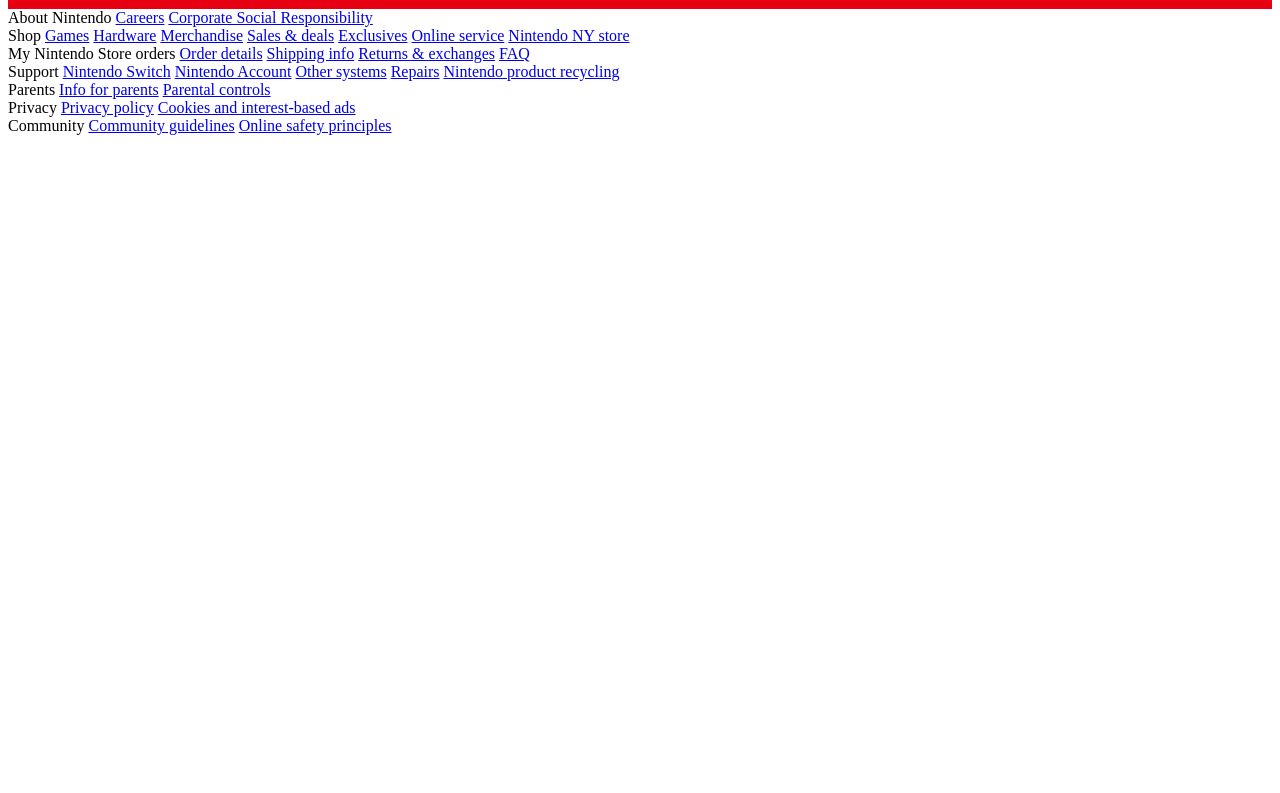
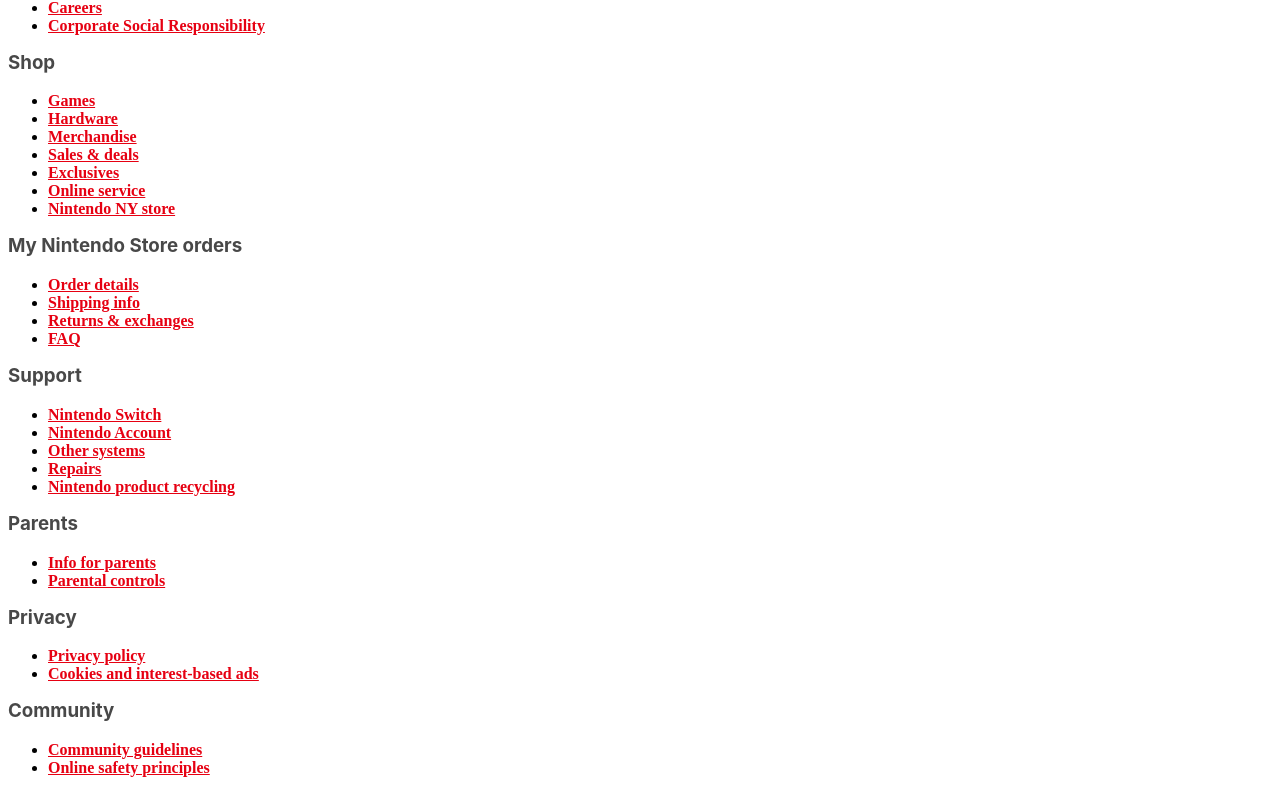
Before and after one commit to Gejjeg/nintendo, a plain HTML site: page index.html in a window 1280 px wide. Shown: the part 195-988 px from the top of the page. Before the commit the page ends 800 px from the top, so only its background shows below. Drawn offline with Linux system fonts and the light colour scheme.

Commit message:
basic structure complete

```diff
--- a/index.html
+++ b/index.html
@@ -12,8 +12,12 @@
   <body>
     <footer>
       <section id="footerLogo">
-        <div id="logosright">nintendo logo</div>
         <div id="logosleft">
+          <a href="#nintendo"
+            ><img src="logos/nintendologo.svg" alt="nintendo Logo"
+          /></a>
+        </div>
+        <div id="logosright">
           <a href="#fbnintendo"
             ><img src="logos/facebooklogo.svg" alt="facebook Logo"
           /></a>
@@ -30,50 +34,64 @@
       </section>
       <section class="footer">
         <div>
-          <div id="aboutNintendo">
-            About Nintendo
-            <a href="#Careers">Careers</a>
-            <a href="#csr">Corporate Social Responsibility</a>
+          <div id="aboutNintendo" class="about">
+            <h3>About Nintendo</h3>
+            <ul>
+              <li><a href="#Careers">Careers</a></li>
+              <li><a href="#csr">Corporate Social Responsibility</a></li>
+            </ul>
           </div>
-          <div id="shop">
-            Shop
-            <a href="#Games">Games</a>
-            <a href="#Hardware">Hardware</a>
-            <a href="#Merchandise">Merchandise</a>
-            <a href="#sad">Sales & deals</a>
-            <a href="#Exclusives">Exclusives</a>
-            <a href="#online-service">Online service</a>
-            <a href="#nintentonystore">Nintendo NY store</a>
+          <div id="shop" class="about">
+            <h3>Shop</h3>
+            <ul>
+              <li><a href="#Games">Games</a></li>
+              <li><a href="#Hardware">Hardware</a></li>
+              <li><a href="#Merchandise">Merchandise</a></li>
+              <li><a href="#sad">Sales & deals</a></li>
+              <li><a href="#Exclusives">Exclusives</a></li>
+              <li><a href="#online-service">Online service</a></li>
+              <li><a href="#nintentonystore">Nintendo NY store</a></li>
+            </ul>
           </div>
-          <div id="mnso">
-            My Nintendo Store orders
-            <a href="#orders">Order details</a>
-            <a href="#shipping">Shipping info</a>
-            <a href="#returns">Returns & exchanges</a>
-            <a href="#faq">FAQ</a>
+          <div id="mnso" class="about">
+            <h3>My Nintendo Store orders</h3>
+            <ul>
+              <li><a href="#orders">Order details</a></li>
+              <li><a href="#shipping">Shipping info</a></li>
+              <li><a href="#returns">Returns & exchanges</a></li>
+              <li><a href="#faq">FAQ</a></li>
+            </ul>
           </div>
-          <div id="support">
-            Support
-            <a href="#switch">Nintendo Switch</a>
-            <a href="#account">Nintendo Account</a>
-            <a href="#other">Other systems</a>
-            <a href="#repairs">Repairs</a>
-            <a href="#recycling">Nintendo product recycling</a>
+          <div id="support" class="about">
+            <h3>Support</h3>
+            <ul>
+              <li><a href="#switch">Nintendo Switch</a></li>
+              <li><a href="#account">Nintendo Account</a></li>
+              <li><a href="#other">Other systems</a></li>
+              <li><a href="#repairs">Repairs</a></li>
+              <li><a href="#recycling">Nintendo product recycling</a></li>
+            </ul>
           </div>
-          <div id="parents">
-            Parents
-            <a href="#ifp">Info for parents</a>
-            <a href="#pcontrols">Parental controls</a>
+          <div id="parents" class="about">
+            <h3>Parents</h3>
+            <ul>
+              <li><a href="#ifp">Info for parents</a></li>
+              <li><a href="#pcontrols">Parental controls</a></li>
+            </ul>
           </div>
-          <div id="privacy">
-            Privacy
-            <a href="#pp">Privacy policy</a>
-            <a href="#cookies">Cookies and interest-based ads</a>
+          <div id="privacy" class="about">
+            <h3>Privacy</h3>
+            <ul>
+              <li><a href="#pp">Privacy policy</a></li>
+              <li><a href="#cookies">Cookies and interest-based ads</a></li>
+            </ul>
           </div>
-          <div id="community">
-            Community
-            <a href="#cg">Community guidelines</a>
-            <a href="#osp">Online safety principles</a>
+          <div id="community" class="about">
+            <h3>Community</h3>
+            <ul>
+              <li><a href="#cg">Community guidelines</a></li>
+              <li><a href="#osp">Online safety principles</a></li>
+            </ul>
           </div>
         </div>
       </section>
--- a/style/footerStyle.css
+++ b/style/footerStyle.css
@@ -3,9 +3,20 @@
     color: white;
     padding: 72px;
 }
+#logosright {
+    float: right;
+}
 #logosleft {
-    margin-left: auto;
+    float: left;
 }
-#logosright {
-    margin-right: 1cm;
+.about h3 {
+    color: rgb(72, 72, 72);
+    font-weight: 700;
+    margin: 0px 0px 1em;
+    font-family: museo-sans, -apple-system, BlinkMacSystemFont, sans-serif;
 }
+footer a {
+    color: rgb(230, 0, 18);
+    font-weight: 700;
+    border-bottom-color: transparent;
+}
```
Also changed, not shown: logos/nintendologo.svg (added), logos/twitterlogo.svg (added), logos/youtubelogo.svg (added).
